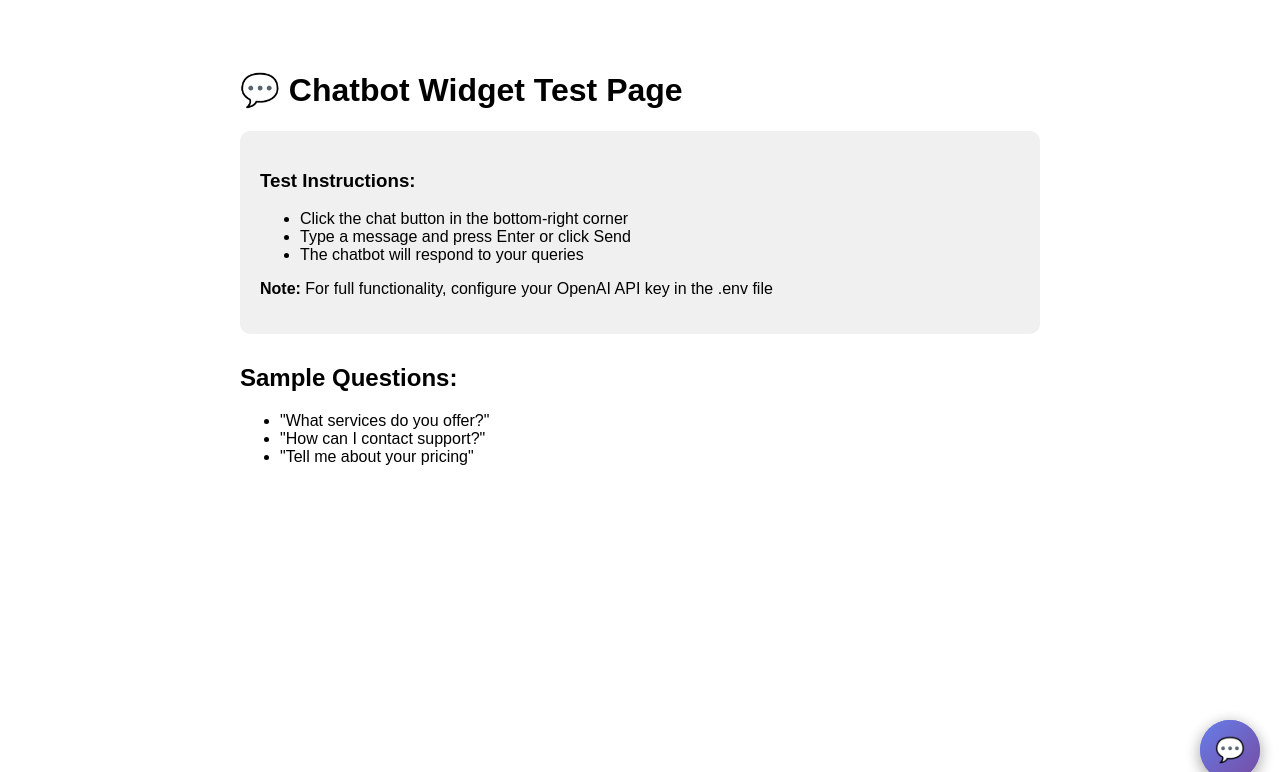
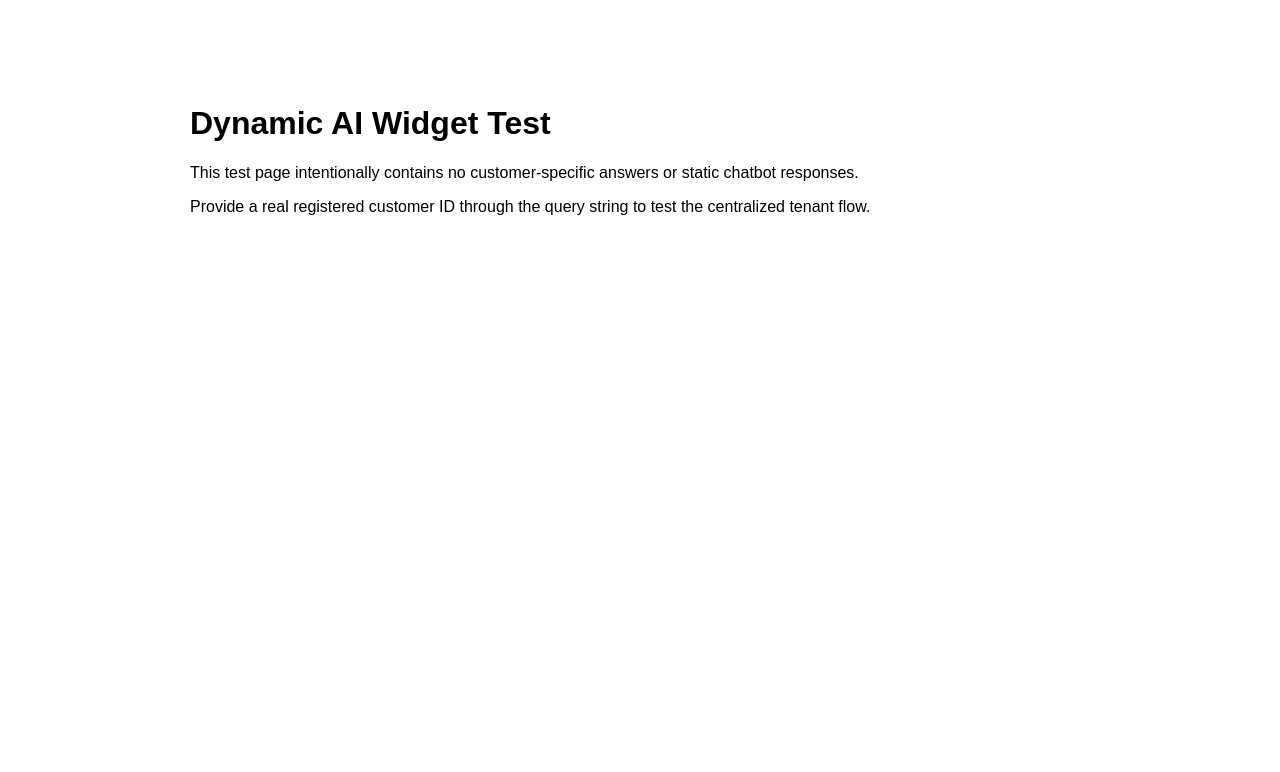
Before and after one commit to shaikayazahmaddtel/AIChatBot-Dynamic, a Flask app: page /widget-test in a window 1280 px wide. Shown: the top 772 px of the page. Run offline with Flask 3, Linux system fonts and the light colour scheme.

Commit message:
Replace legacy widget test with centralized dynamic SDK

```diff
--- a/templates/widget_test.html
+++ b/templates/widget_test.html
@@ -3,50 +3,22 @@
 <head>
     <meta charset="UTF-8">
     <meta name="viewport" content="width=device-width, initial-scale=1.0">
-    <title>Chatbot Widget Test</title>
-    <link rel="stylesheet" href="/static/css/chatbot-widget.css">
-    <style>
-        body {
-            font-family: Arial, sans-serif;
-            padding: 50px;
-            max-width: 800px;
-            margin: 0 auto;
-        }
-        .test-info {
-            background: #f0f0f0;
-            padding: 20px;
-            border-radius: 10px;
-            margin-bottom: 30px;
-        }
-    </style>
+    <title>Dynamic AI Widget Test</title>
 </head>
 <body>
-    <h1>💬 Chatbot Widget Test Page</h1>
-
-    <div class="test-info">
-        <h3>Test Instructions:</h3>
-        <ul>
-            <li>Click the chat button in the bottom-right corner</li>
-            <li>Type a message and press Enter or click Send</li>
-            <li>The chatbot will respond to your queries</li>
-        </ul>
-        <p><strong>Note:</strong> For full functionality, configure your OpenAI API key in the .env file</p>
-    </div>
-
-    <h2>Sample Questions:</h2>
-    <ul>
-        <li>"What services do you offer?"</li>
-        <li>"How can I contact support?"</li>
-        <li>"Tell me about your pricing"</li>
-    </ul>
-
-    <script src="/static/js/chatbot-widget.js" data-client-id="test-client"></script>
+    <main style="max-width:900px;margin:60px auto;font-family:Arial,sans-serif;padding:24px;">
+        <h1>Dynamic AI Widget Test</h1>
+        <p>This test page intentionally contains no customer-specific answers or static chatbot responses.</p>
+        <p>Provide a real registered customer ID through the query string to test the centralized tenant flow.</p>
+    </main>
+    <script src="/static/js/dynamic-ai.js"></script>
     <script>
-        // Initialize widget with custom config
-        new ChatbotWidget({
-            clientId: 'test-client',
-            apiEndpoint: '/api/v1/chatbot'
-        });
+    (function () {
+        var params = new URLSearchParams(window.location.search);
+        var customerId = params.get("customerId");
+        if (!customerId) return;
+        window.DynamicAI.init({ customerId: customerId });
+    })();
     </script>
 </body>
 </html>
```
